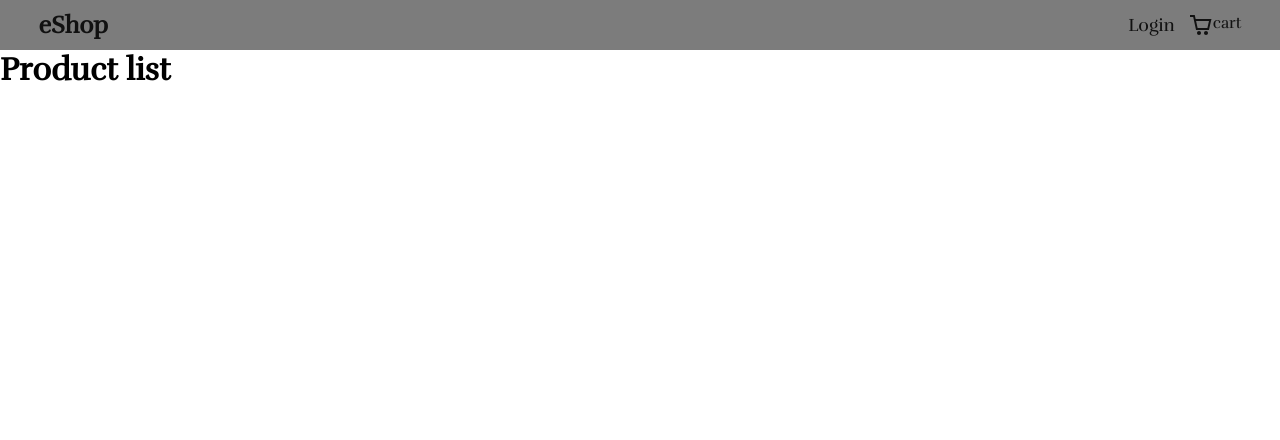
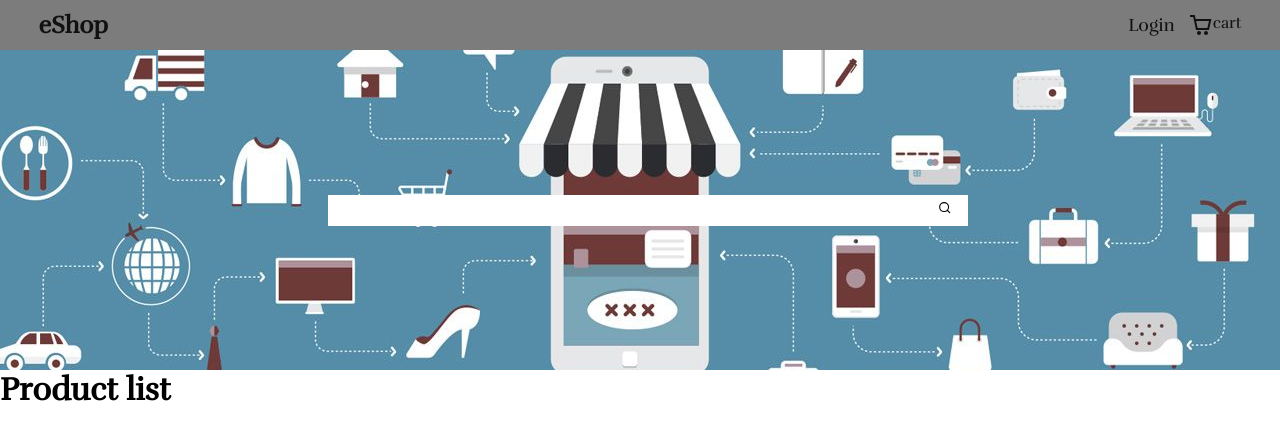
Before and after one commit to sshatil/eShopWorld, a React (Create React App) app in the folder client/: page / in a window 1280 px wide. Shown: the top 440 px of the page. Built offline with nearby package versions, Linux system fonts and the light colour scheme; no server answers.

Commit message:
add globalState for manage global state

```diff
--- a/client/package.json
+++ b/client/package.json
@@ -37,5 +37,6 @@
       "last 1 firefox version",
       "last 1 safari version"
     ]
-  }
+  },
+  "proxy": "http://localhost:5000/"
 }
--- /dev/null
+++ b/client/src/GlobalState.js
@@ -0,0 +1,15 @@
+import React, { createContext, useState } from "react";
+import ProductsApi from "./api/productsApi";
+
+export const GlobalState = createContext();
+
+export const DataProvider = ({ children }) => {
+  const [token, setToken] = useState(false);
+
+  const state = {
+    token: [token, setToken],
+    productsApi: ProductsApi(),
+  };
+
+  return <GlobalState.Provider value={state}>{children}</GlobalState.Provider>;
+};
--- /dev/null
+++ b/client/src/api/productsApi.js
@@ -0,0 +1,18 @@
+import React, { useState, useEffect } from "react";
+import axios from "axios";
+
+const ProductsApi = () => {
+  const [products, setProducts] = useState([]);
+  const getProducts = async () => {
+    const res = await axios.get("/api/products");
+    setProducts(res.data.products);
+  };
+  useEffect(() => {
+    getProducts();
+  }, []);
+  return {
+    products: [products, setProducts],
+  };
+};
+
+export default ProductsApi;
--- a/client/src/components/GlobalState.js
+++ /dev/null
@@ -1,11 +0,0 @@
-import React, { createContext, useState } from "react";
-
-export const GlobalState = createContext();
-
-export const DataProvider = ({ children }) => {
-  return (
-    <GlobalState.Provider value={"value from global state"}>
-      {children}
-    </GlobalState.Provider>
-  );
-};
--- /dev/null
+++ b/client/src/components/header/Header.js
@@ -0,0 +1,24 @@
+import React from "react";
+import styles from "./Header.module.css";
+import { FiSearch } from "react-icons/fi";
+
+const Header = () => {
+  const handleSearch = (e) => {
+    e.preventDefault();
+    console.log("search");
+  };
+  return (
+    <div className={styles.header}>
+      <div className={styles.search}>
+        <form onSubmit={handleSearch}>
+          <input className={styles.search__input} type="search" />
+          <button className={styles.btn} type="submit">
+            <FiSearch />
+          </button>
+        </form>
+      </div>
+    </div>
+  );
+};
+
+export default Header;
--- /dev/null
+++ b/client/src/components/header/Header.module.css
@@ -0,0 +1,20 @@
+.header {
+  background-image: url(../../assets/banner.jpg);
+  background-repeat: no-repeat;
+  background-position: center center;
+  height: 40vh;
+  display: flex;
+  flex-direction: column;
+  justify-content: center;
+  align-items: center;
+}
+.search__input {
+  padding: 8px;
+  padding-right: 40px;
+  width: 50vw;
+  border: none;
+  outline: none;
+}
+.btn {
+  margin-left: -30px;
+}
--- a/client/src/components/navbar/Navbar.js
+++ b/client/src/components/navbar/Navbar.js
@@ -1,8 +1,8 @@
 import React, { useContext } from "react";
 import { Link } from "react-router-dom";
-import { GlobalState } from "../GlobalState";
 import { CgShoppingCart } from "react-icons/cg";
 import styles from "./Navbar.module.css";
+import { GlobalState } from "../../GlobalState";
 
 const Navbar = () => {
   const value = useContext(GlobalState);
--- a/client/src/index.js
+++ b/client/src/index.js
@@ -2,7 +2,7 @@ import React from "react";
 import ReactDOM from "react-dom";
 import "./index.css";
 import App from "./App";
-import { DataProvider } from "./components/GlobalState";
+import { DataProvider } from "./GlobalState";
 
 ReactDOM.render(
   <DataProvider>
--- a/client/src/pages/home/Home.js
+++ b/client/src/pages/home/Home.js
@@ -1,9 +1,11 @@
 import React from "react";
+import Header from "../../components/header/Header";
 import Products from "../products/Products";
 
 const Home = () => {
   return (
     <div>
+      <Header />
       <Products />
     </div>
   );
```
Also changed, not shown: client/src/assets/banner.jpg (added).
